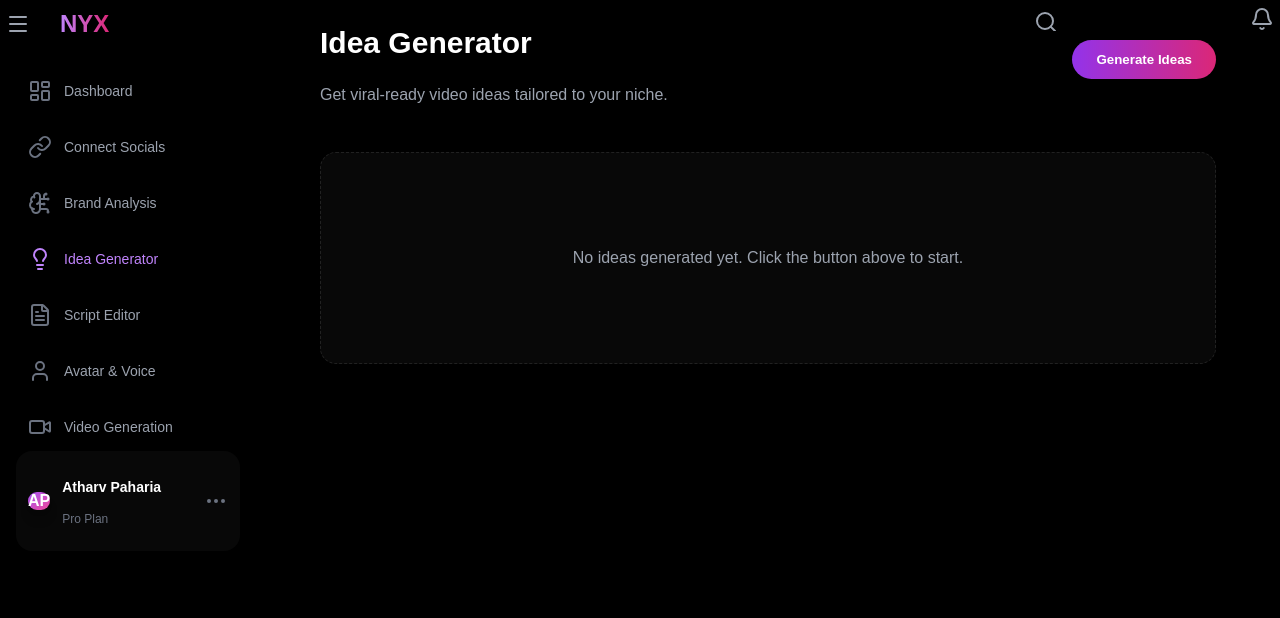
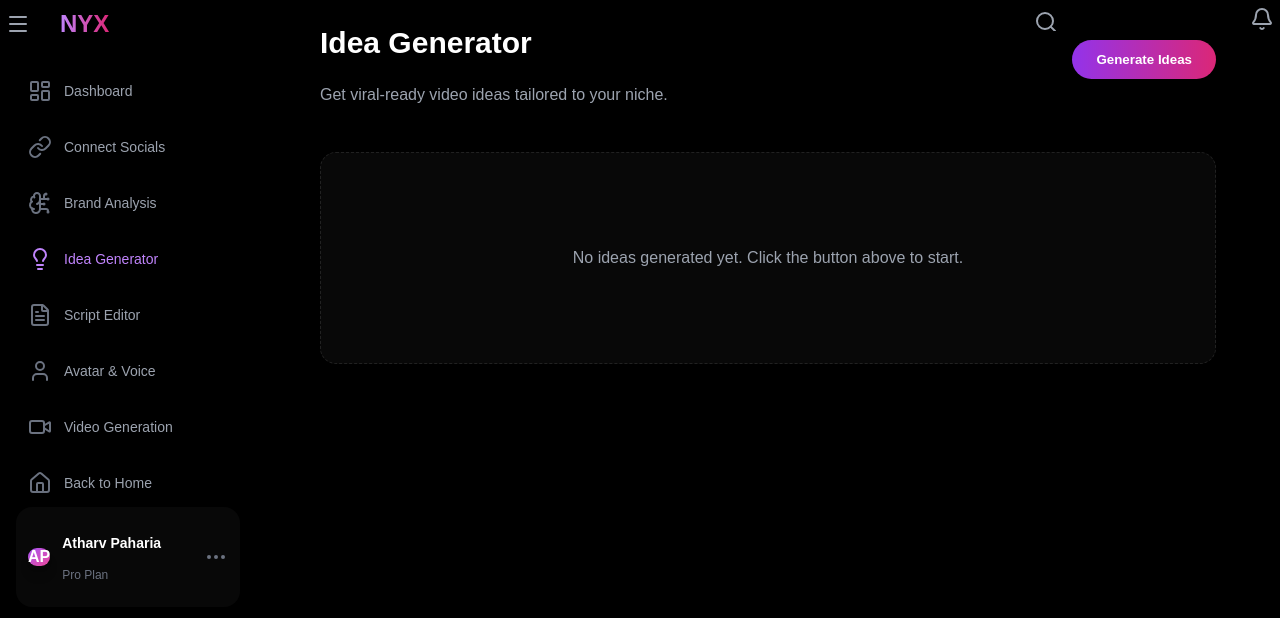
Before and after one commit to atharvgit2005/nyx-automate, a Next.js app: page /dashboard/ideas in a window 1280 px wide. Shown: the top 618 px of the page. Built offline with nearby package versions, Linux system fonts and the light colour scheme.

Commit message:
Add 'Back to Home' option in Dashboard Sidebar

```diff
--- a/src/components/Sidebar.tsx
+++ b/src/components/Sidebar.tsx
@@ -11,7 +11,8 @@ import {
     FileText,
     User,
     Video,
-    MoreHorizontal
+    MoreHorizontal,
+    Home
 } from 'lucide-react';
 
 export const navigation = [
@@ -22,6 +23,7 @@ export const navigation = [
     { name: 'Script Editor', href: '/dashboard/scripts', icon: FileText },
     { name: 'Avatar & Voice', href: '/dashboard/avatar', icon: User },
     { name: 'Video Generation', href: '/dashboard/video', icon: Video },
+    { name: 'Back to Home', href: '/', icon: Home },
 ];
 
 export default function Sidebar() {
```
